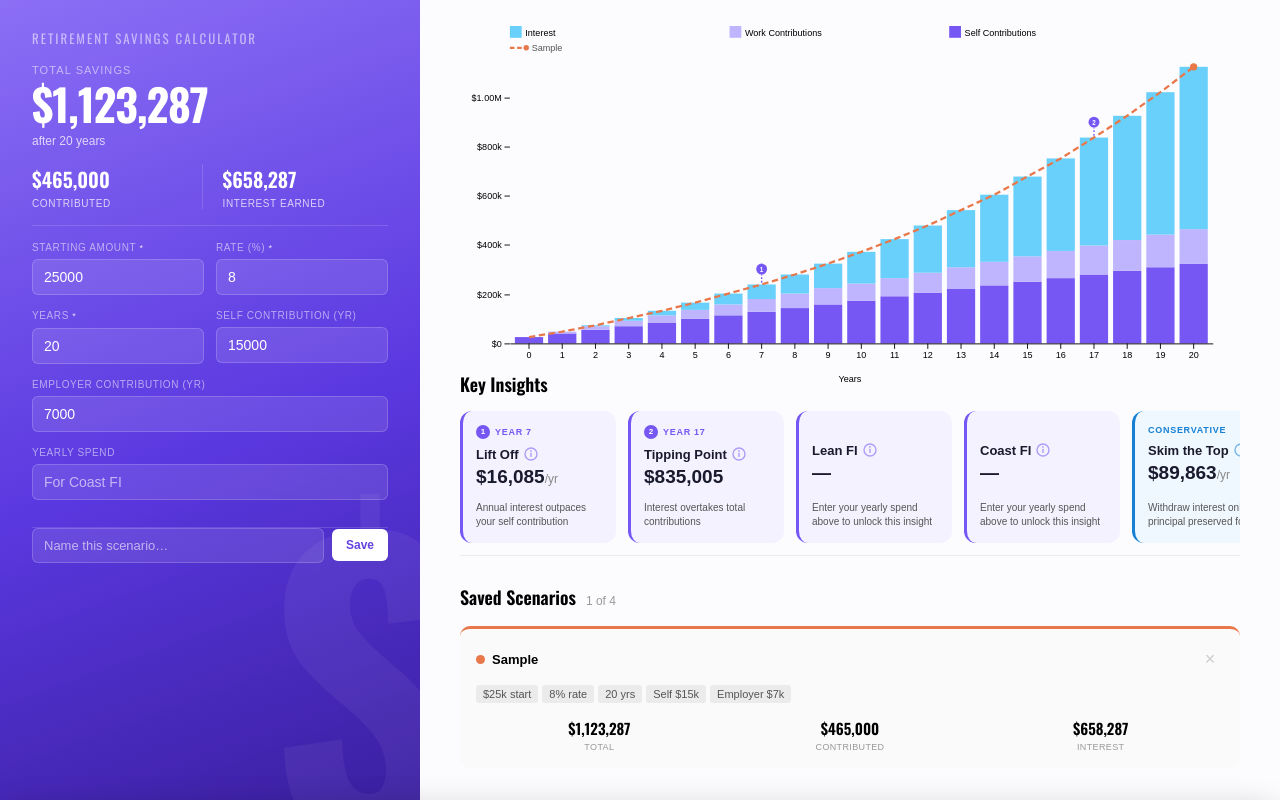
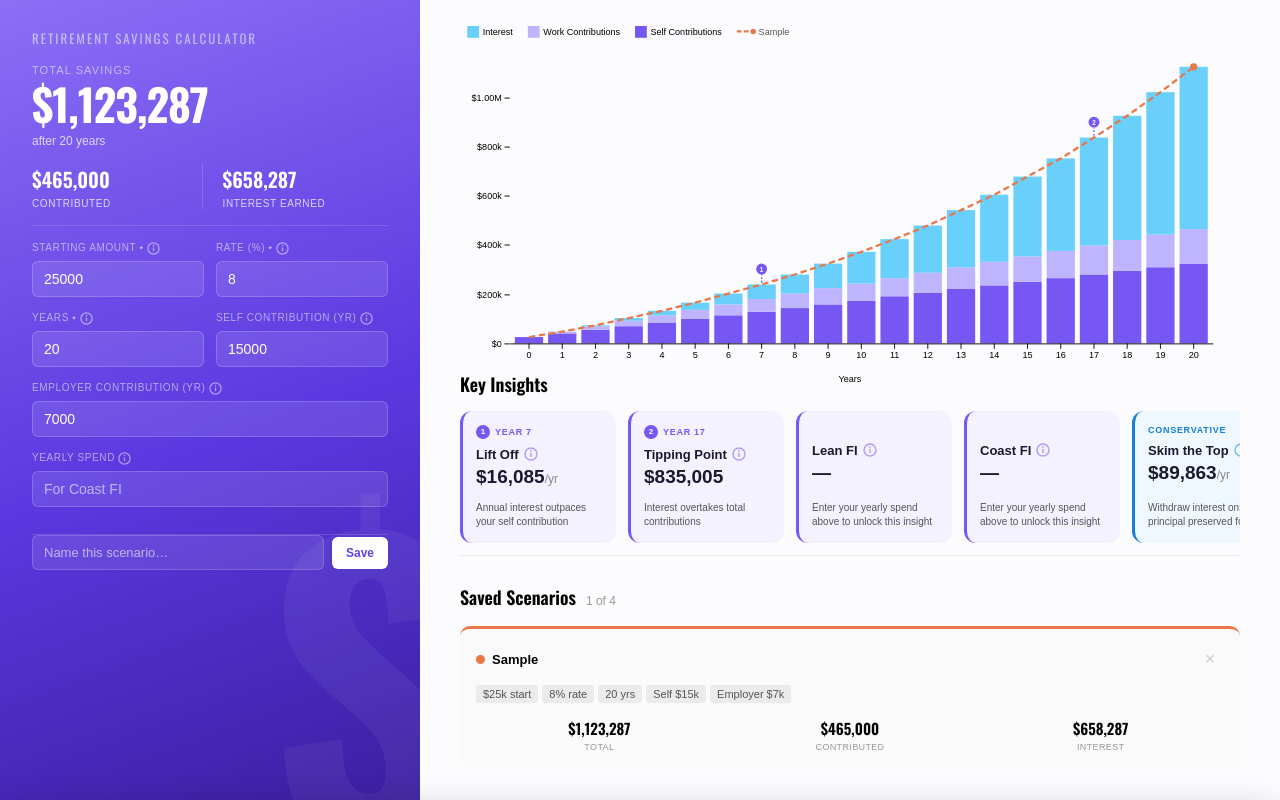
Before and after one commit to amandarae220/Calculator2.0, a website: page index.html in a window 1280 px wide. Both pictures are taken after typing "Sample" into the empty fields and a click on the button "Save". Drawn offline with nearby package versions, Linux system fonts and the light colour scheme.

Commit message:
limiting char length for scenario legend

```diff
--- a/index.html
+++ b/index.html
@@ -476,6 +476,27 @@
         .ic-info:hover, .ic-info:focus-visible { opacity: 1; }
         .ic-info:focus-visible { outline: 2px solid var(--brand-accent); outline-offset: 2px; }
         .ic-income .ic-info { color: var(--brand-income); }
+
+        /* Input-label variant — sits next to small uppercase labels on the purple panel */
+        .ic-info.input-info {
+            color: rgba(255,255,255,0.7);
+            opacity: 0.7;
+            vertical-align: middle;
+        }
+        .ic-info.input-info:hover,
+        .ic-info.input-info:focus-visible {
+            color: #fff;
+            opacity: 1;
+        }
+        .ic-info.input-info:focus-visible {
+            outline-color: rgba(255,255,255,0.7);
+        }
+
+        /* Inside the white mobile sheet, switch back to brand-accent on the lighter background */
+        #mobileSheetContent .ic-info.input-info { color: #888; }
+        #mobileSheetContent .ic-info.input-info:hover,
+        #mobileSheetContent .ic-info.input-info:focus-visible { color: var(--brand-accent); }
+        #mobileSheetContent .ic-info.input-info:focus-visible { outline-color: var(--brand-accent); }
 
         #infoTooltip {
             position: fixed;
@@ -1008,8 +1029,8 @@
         <hr class="panelDivider">
 
         <div id="saveBar">
-            <label for="scenarioName" class="sr-only">Scenario name (30 character limit)</label>
-            <input id="scenarioName" type="text" maxlength="30" placeholder="Name this scenario…" aria-describedby="saveBtn" autocomplete="off">
+            <label for="scenarioName" class="sr-only">Scenario name (20 character limit)</label>
+            <input id="scenarioName" type="text" maxlength="20" placeholder="Name this scenario…" aria-describedby="saveBtn" autocomplete="off">
             <button id="saveBtn">Save</button>
         </div>
         </div><!-- /#inputsSection -->
@@ -1108,9 +1129,6 @@
 
     // Chart layout constants
     var Y_MAX_PAD    = 1.05;  // headroom above the tallest bar
-    var LG_COL_DIV   = 3.2;   // divides chart width into legend columns (>3 adds breathing room)
-    var SC_LEG_STEP  = 140;   // horizontal gap between saved-scenario legend entries
-    var SC_LEG_Y     = 18;    // y-offset of saved-scenario legend row below the bar legend
 
     // Cached once so all callers share the same MediaQueryList instance
     var PREFERS_REDUCED_MOTION = window.matchMedia("(prefers-reduced-motion: reduce)");
@@ -1596,7 +1614,8 @@
     }
 
     // Plain-language explainers for each insight card. Keyed by title.
-    var INSIGHT_DEFINITIONS = {
+    var INFO_DEFINITIONS = {
+        // Insight cards
         'Lift Off':
             'The first year your annual interest earnings exceed your own yearly contributions. ' +
             "From this point on, your money is doing more work than you are — that's the magic of compound growth.",
@@ -1617,14 +1636,36 @@
         'Die with Zero':
             'The aggressive drawdown strategy, inspired by Bill Perkins\' book of the same name. ' +
             'Spend down your entire balance over 30 years using a standard annuity formula. ' +
-            'The philosophy: maximize life experiences rather than leave a large unspent estate.'
+            'The philosophy: maximize life experiences rather than leave a large unspent estate.',
+
+        // Input fields
+        'Starting Amount':
+            'The current value of your investments — the principal that starts compounding from year 1. ' +
+            'Include all the accounts you\'re growing toward financial independence (401(k), IRA, HSA, taxable brokerage, etc.). ' +
+            'Bigger starting balances compound more aggressively, since growth is multiplicative.',
+        'Rate (%)':
+            'Expected average annual return on your investments, before inflation. ' +
+            'The S&P 500 has historically averaged ~10% nominal (~7% after inflation). ' +
+            'Most conservative projections use 6–8%. Small differences here compound dramatically over long timelines.',
+        'Years':
+            'How many years your money compounds before you start drawing from it — usually the time until you plan to retire or reach FI. ' +
+            'Longer timelines let compound growth do more of the work; small rate differences become large dollar differences.',
+        'Self Contribution':
+            'How much you personally add to your investments each year — salary deferrals, IRA contributions, brokerage deposits. ' +
+            'This is the lever you control most directly. Increasing it by even a few thousand a year can shift Lift Off and Tipping Point years earlier.',
+        'Employer Contribution':
+            'How much your employer adds to your retirement accounts each year — typically a 401(k) match, pension, or profit-share. ' +
+            'It\'s free money on top of your salary. Maxing this out is usually the highest-ROI move in any financial plan.',
+        'Yearly Spend':
+            'How much you expect to spend per year in retirement. Used to calculate FI targets via the 25× rule ' +
+            '(e.g., $50k yearly spend → $1.25M target). Leave blank if you don\'t have a target lifestyle yet — Coast FI and Lean FI unlock once filled in.'
     };
 
     var infoTooltipEl = document.getElementById('infoTooltip');
     var activeInfoBtn = null;
 
     function showInfoTooltip(btn, title) {
-        var defText = INSIGHT_DEFINITIONS[title];
+        var defText = INFO_DEFINITIONS[title];
         if (!defText) return;
         infoTooltipEl.innerHTML = '';
         var t = document.createElement('div');
@@ -1689,7 +1730,7 @@
             var title = document.createElement('div');
             title.className = 'ic-title';
             title.appendChild(document.createTextNode(ins.title));
-            if (INSIGHT_DEFINITIONS[ins.title]) {
+            if (INFO_DEFINITIONS[ins.title]) {
                 var info = document.createElement('button');
                 info.type = 'button';
                 info.className = 'ic-info';
@@ -2026,44 +2067,62 @@
         svg.append("g").call(xAxis).attr("class", "x-axis axis");
         svg.append("g").call(yAxis).attr("class", "y-axis axis");
 
-        // Bar category legend
-        // On mobile the 500-unit viewBox renders at ~0.75× — use a larger SVG font-size
-        // to hit legible actual pixel sizes, and shorten labels so they don't overflow.
+        // Combined legend — bar categories + saved scenarios on a single row.
+        // Items are packed left-to-right using the rendered text width of each
+        // label, so the gap between items stays consistent regardless of label
+        // length. On mobile the 500-unit viewBox renders at ~0.75× — use a
+        // larger SVG font-size to hit legible actual pixel sizes, and shorten
+        // the bar-category labels so the row doesn't blow past the chart edge.
         var lgFs     = isMobile() ? 18 : 10;
         var lgShort  = { 'Interest': 'Interest', 'Work Contributions': 'Work', 'Self Contributions': 'Self' };
         var revKeys  = ['Interest', 'Work Contributions', 'Self Contributions'];
-        var lgColStep = (width - margin.left - margin.right) / LG_COL_DIV;
-        var lgG = svg.append("g").attr("class", "chart-legend")
+        var itemGap  = isMobile() ? 26 : 16;
+        var swatch   = isMobile() ? 16 : 13;
+        var labelGap = 4;
+
+        // Anchor the legend close to the SVG left edge instead of the y-axis line
+        // so 4 maxed-out scenario names still fit before the row overflows.
+        var legendX = isMobile() ? 14 : 8;
+        var legendG = svg.append("g").attr("class", "chart-legend")
             .attr("font-family", "sans-serif").attr("font-size", lgFs)
-            .selectAll("g").data(revKeys).join("g")
-            .attr("transform", function(d, i) {
-                return "translate(" + (margin.left + i * lgColStep) + ",0)";
-            });
-
-        lgG.append("rect").attr("x", 0).attr("width", 13).attr("height", 13)
-            .attr("fill", function(d) { return BAR_COLORS[d]; });
-        lgG.append("text").attr("x", 17).attr("y", 10).attr("dy", "0.1em")
-            .attr("text-anchor", "start")
-            .text(function(d) { return isMobile() ? lgShort[d] : d; });
-
-        // Saved scenario line legend
-        if (savedScenarios.length) {
-            var scLeg = svg.append("g").attr("class", "chart-legend")
-                .attr("font-family", "sans-serif").attr("font-size", lgFs)
-                .attr("transform", "translate(" + margin.left + "," + SC_LEG_Y + ")");
-
-            savedScenarios.forEach(function(sc, i) {
-                var gx = i * SC_LEG_STEP;
-                var gg = scLeg.append("g").attr("transform", "translate(" + gx + ",0)");
-                gg.append("line")
-                    .attr("x1", 0).attr("y1", 6).attr("x2", 18).attr("y2", 6)
-                    .attr("stroke", sc.color).attr("stroke-width", 2.5)
-                    .attr("stroke-dasharray", "5,3");
-                gg.append("circle").attr("cx", 18).attr("cy", 6).attr("r", 3).attr("fill", sc.color);
-                gg.append("text").attr("x", 24).attr("y", 10).attr("fill", "#555")
-                    .attr("text-anchor", "start").text(sc.name);
-            });
-        }
+            .attr("transform", "translate(" + legendX + ",0)");
+
+        var xOff = 0;
+
+        revKeys.forEach(function(key) {
+            var g = legendG.append("g").attr("transform", "translate(" + xOff + ",0)");
+            g.append("rect")
+                .attr("x", 0).attr("y", 0)
+                .attr("width", swatch).attr("height", swatch)
+                .attr("fill", BAR_COLORS[key]);
+            var t = g.append("text")
+                .attr("x", swatch + labelGap)
+                .attr("y", swatch - 3)
+                .attr("text-anchor", "start")
+                .text(isMobile() ? lgShort[key] : key);
+            xOff += swatch + labelGap + t.node().getBBox().width + itemGap;
+        });
+
+        savedScenarios.forEach(function(sc) {
+            var g = legendG.append("g").attr("transform", "translate(" + xOff + ",0)");
+            var lineW = isMobile() ? 22 : 18;
+            var lineY = Math.floor(swatch / 2);
+            g.append("line")
+                .attr("x1", 0).attr("y1", lineY)
+                .attr("x2", lineW).attr("y2", lineY)
+                .attr("stroke", sc.color).attr("stroke-width", 2.5)
+                .attr("stroke-dasharray", "5,3");
+            g.append("circle")
+                .attr("cx", lineW).attr("cy", lineY)
+                .attr("r", 3).attr("fill", sc.color);
+            var t = g.append("text")
+                .attr("x", lineW + labelGap + 2)
+                .attr("y", swatch - 3)
+                .attr("fill", "#555")
+                .attr("text-anchor", "start")
+                .text(sc.name);
+            xOff += lineW + labelGap + 2 + t.node().getBBox().width + itemGap;
+        });
 
         var yLabelY = isMobile() ? (height - margin.bottom + 52) : (height + margin.top + 2);
         svg.append("text")
@@ -2075,8 +2134,54 @@
         renderInsights(chartInsights, isInitial);
     }
 
+    // ── Input-label info icons ───────────────────────────
+    // Appends an "ⓘ" button next to each input label and wires it to the same
+    // tooltip infrastructure used by the insight cards.
+    function wireInputInfoButtons() {
+        var inputInfoMap = {
+            p: 'Starting Amount',
+            r: 'Rate (%)',
+            t: 'Years',
+            c: 'Self Contribution',
+            e: 'Employer Contribution',
+            s: 'Yearly Spend'
+        };
+        Object.keys(inputInfoMap).forEach(function(id) {
+            var title = inputInfoMap[id];
+            if (!INFO_DEFINITIONS[title]) return;
+            var label = document.querySelector('label[for="' + id + '"]');
+            if (!label) return;
+
+            var btn = document.createElement('button');
+            btn.type = 'button';
+            btn.className = 'ic-info input-info';
+            btn.setAttribute('aria-label', 'What does ' + title + ' mean?');
+            btn.innerHTML =
+                '<svg width="13" height="13" viewBox="0 0 14 14" fill="none" aria-hidden="true" focusable="false">' +
+                '<circle cx="7" cy="7" r="6" stroke="currentColor" stroke-width="1.4"/>' +
+                '<rect x="6.3" y="5.8" width="1.4" height="4.2" rx="0.5" fill="currentColor"/>' +
+                '<circle cx="7" cy="3.9" r="0.85" fill="currentColor"/>' +
+                '</svg>';
+            label.appendChild(document.createTextNode(' '));
+            label.appendChild(btn);
+
+            btn.addEventListener('mouseenter', function() { showInfoTooltip(btn, title); });
+            btn.addEventListener('mouseleave', hideInfoTooltip);
+            btn.addEventListener('focus',      function() { showInfoTooltip(btn, title); });
+            btn.addEventListener('blur',       hideInfoTooltip);
+            btn.addEventListener('click', function(e) {
+                // Stop the click bubbling to the label (which would otherwise focus the input)
+                e.preventDefault();
+                e.stopPropagation();
+                if (activeInfoBtn === btn) hideInfoTooltip();
+                else showInfoTooltip(btn, title);
+            });
+        });
+    }
+
     // ── Init ──────────────────────────────────────────────
     setupMobileInputs();
+    wireInputInfoButtons();
     lineChartCreate();
     lineChartUpdate(true);
     updateSaveBtn();
```
